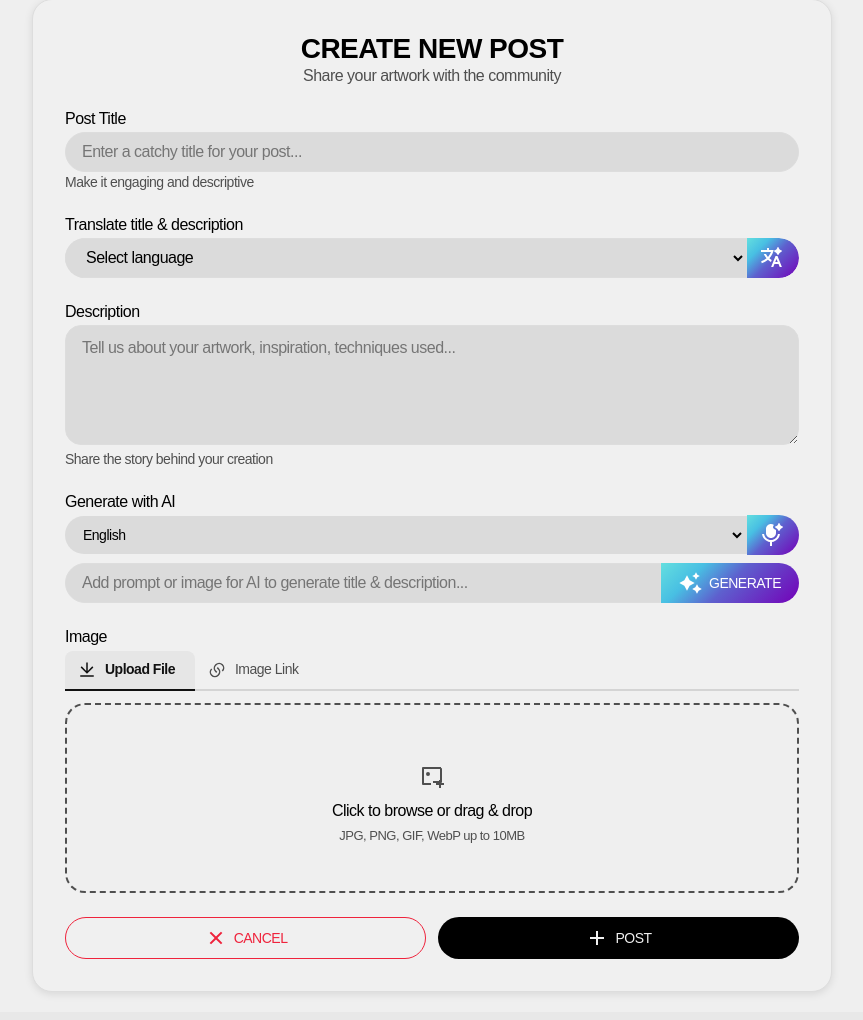
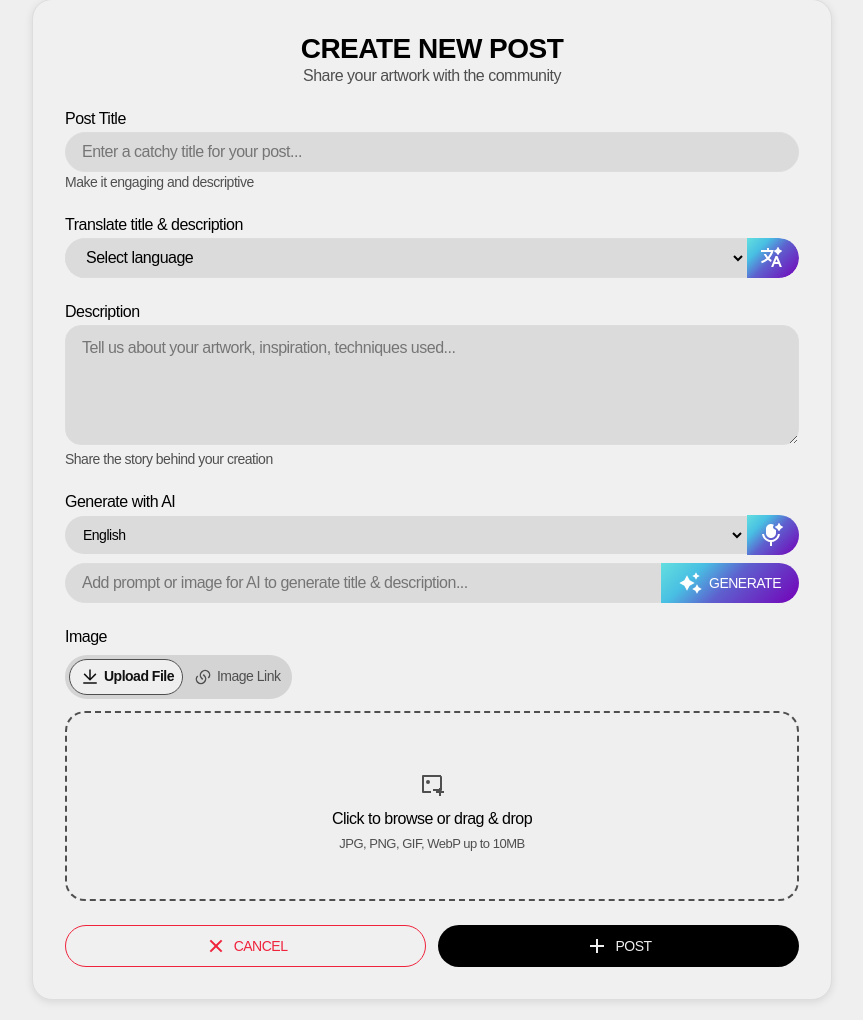
Before and after one commit to Shr3y4sm/Clyst, a Flask app: page /add in a window 1280 px wide. Shown: the part 81-1101 px from the top of the page, without its empty margins (208-1071 px from the left). Before the commit the page ends 1040 px from the top, so only its background shows below. Run offline with Flask 3, Linux system fonts and the light colour scheme; a user stored in the database is signed in; some libraries are stand-ins or nearby versions.

Commit message:
Completed UI

```diff
--- a/static/css/add.css
+++ b/static/css/add.css
@@ -285,26 +285,29 @@
 
 /* Image Upload Tabs */
 .image-upload-tabs {
+	padding: 4px;
+	background: var(--border);
+	overflow: hidden;
+	border-radius: 20em;
+	width: fit-content;
 	display: flex;
-	margin: 4px 0 4px 0;
-	border-bottom: 2px solid var(--border);
+	margin: 8px 0 0 0;
+	border: none;
 }
 
 .tab-btn {
 	display: flex;
 	align-items: center;
-	gap: 6px;
-	padding: 10px 20px 10px 10px;
-	border-radius: 8px 8px 0 0;
+	gap: 2px;
+	padding: 8px;
+	border-radius: 20em;
 	background: transparent;
 	border: none;
-	border-bottom: 2px solid transparent;
 	color: var(--muted);
 	font-size: 14px;
 	font-weight: 500;
 	cursor: pointer;
 	transition: all 0.2s;
-	margin-bottom: -2px;
 	font-family: inherit;
 }
 
@@ -313,14 +316,13 @@
 }
 
 .tab-btn:hover {
-	color: var(--text);
-	background: var(--bg);
+	opacity: 0.5;
 }
 
 .tab-btn.active {
-	background: light-dark(#e6e6e6, #222222);
+	border: 1px solid var(--muted);
+	background: var(--bg);
 	color: var(--accent);
-	border-bottom-color: var(--accent);
 	font-weight: 600;
 }
 
```
